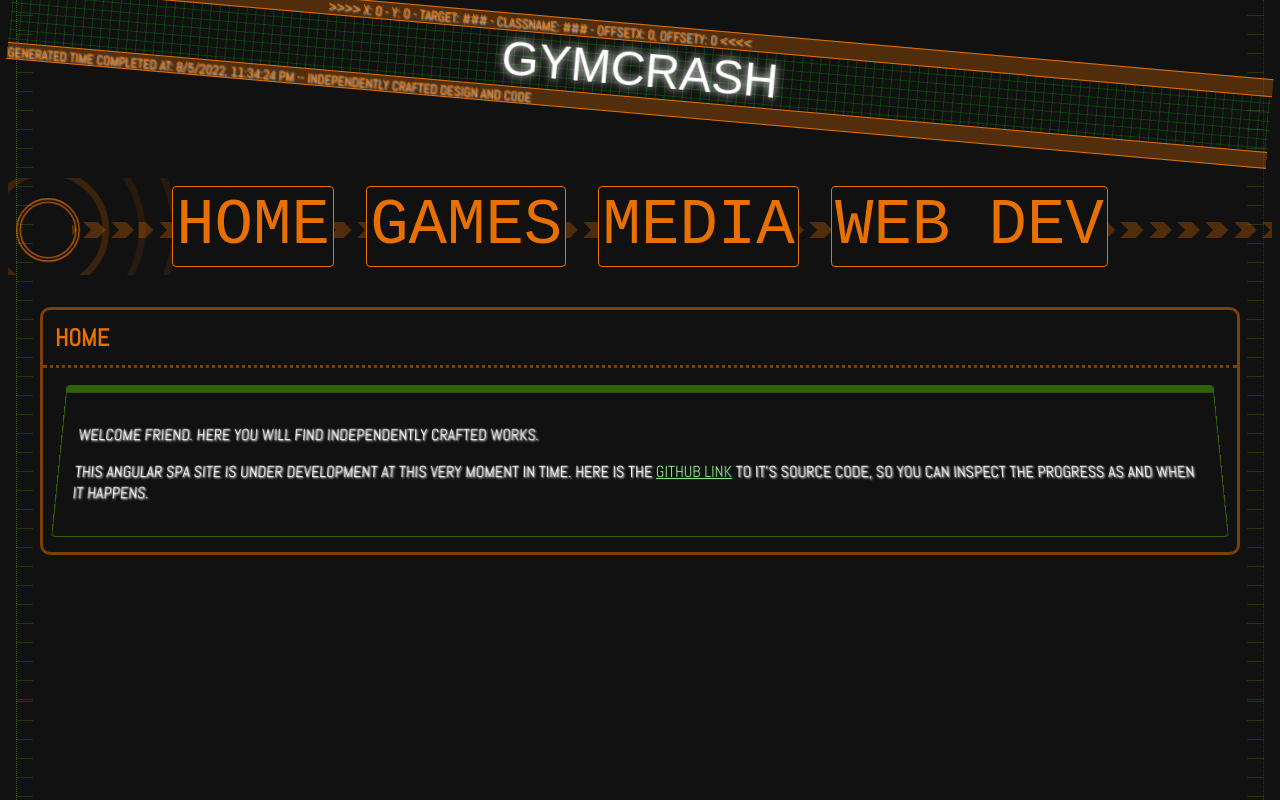
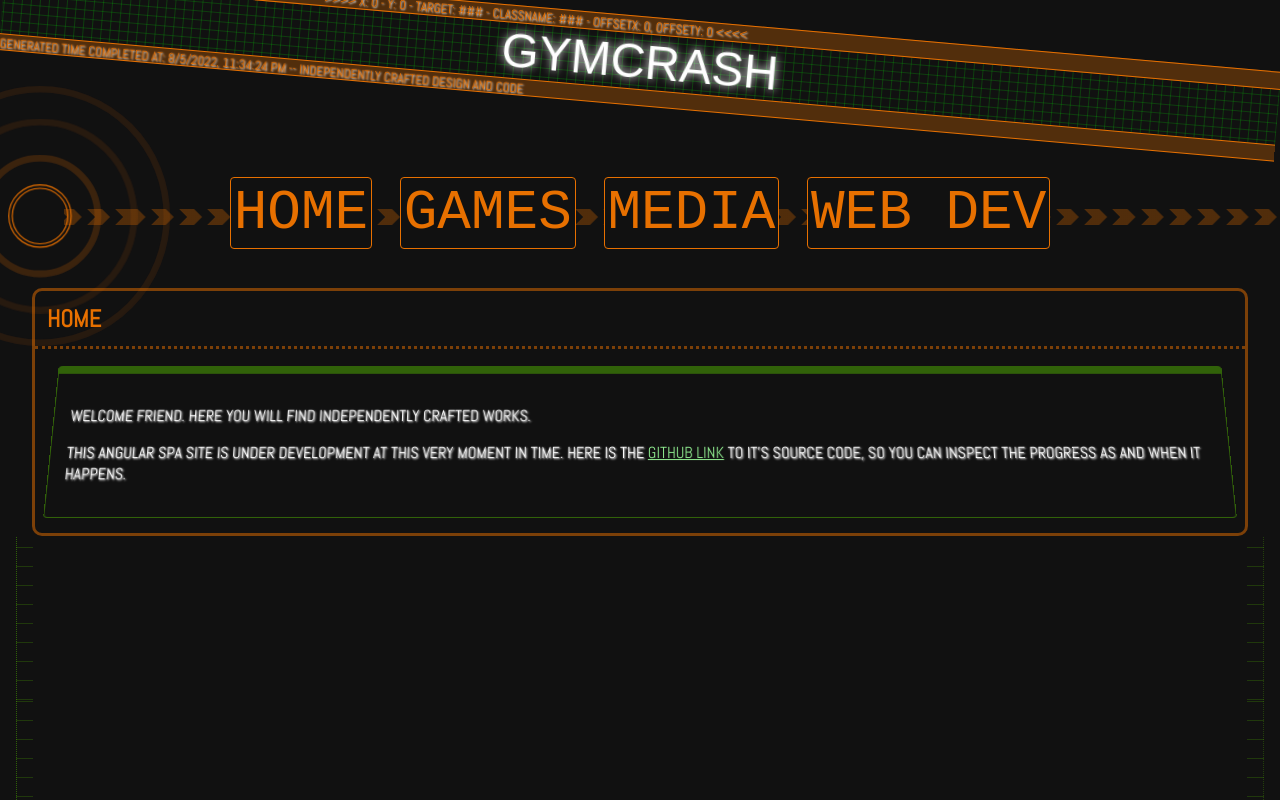
Before and after one commit to gymcrash/gymcrashdotcom, an Angular app: page /home in a window 1280 px wide. Built offline with nearby package versions, Linux system fonts and the light colour scheme; a web font is replaced by a local one.

Commit message:
fixed scroll issue with nav menu

```diff
--- a/src/app/gymcrash-components/nav-menu-item/nav-menu-item.component.scss
+++ b/src/app/gymcrash-components/nav-menu-item/nav-menu-item.component.scss
@@ -7,7 +7,7 @@ a {
     border-radius: 4px;
     color: $orange;
     display: inline-block;
-    font-size: 4em;
+    font-size: 3.5em;
     text-decoration: none;
     text-shadow: none;
     padding: 0.05em;
--- a/src/app/gymcrash-components/nav-menu/nav-menu.component.scss
+++ b/src/app/gymcrash-components/nav-menu/nav-menu.component.scss
@@ -10,7 +10,6 @@ nav {
     justify-content: center;
     flex-wrap: wrap;
     margin: 2em 0;
-    overflow: hidden;
     position: relative;
 }
 
--- a/src/styles.scss
+++ b/src/styles.scss
@@ -1,6 +1,6 @@
 @import "fonts.scss";
 
-html {
+html, body {
     background-color: #111111;
     color: #fefefe;
     padding: 0;
```
